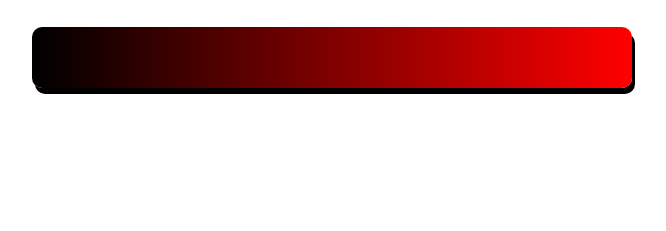
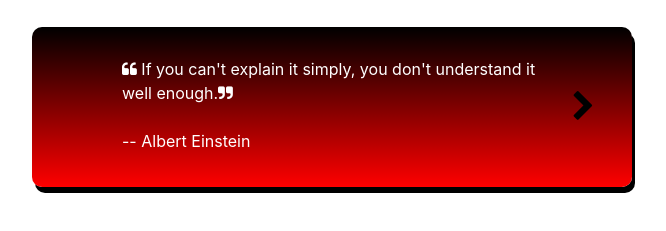
Before and after one commit to RandellDawson/quote-machine, a plain HTML site: page index.html in a window 1280 px wide. Shown: the part 151-382 px from the top of the page, without its empty margins (308-974 px from the left). Drawn offline with nearby package versions, Linux system fonts and the light colour scheme; no server answers.

Commit message:
fix: removed exta button reference

```diff
--- a/css/style.css
+++ b/css/style.css
@@ -9,8 +9,8 @@
   box-shadow: 3px 6px #000000;
   border-radius: 10px;
   padding: 30px;
-/*   background-color: red; */
-  background: linear-gradient(90deg, #000000,red);
+  background-color: red;
+  background: linear-gradient(#000000,red);
 
 
   color: white;
--- a/index.html
+++ b/index.html
@@ -1,40 +1,32 @@
 <!DOCTYPE html>
-<html lang="en" >
+<html lang="en">
 
 <head>
   <meta charset="UTF-8">
-  <title>Previous Quote Feature</title>
-
+  <title>Random Quote Machine</title>
 
   <link rel='stylesheet' href='https://cdnjs.cloudflare.com/ajax/libs/twitter-bootstrap/4.0.0-beta.2/css/bootstrap.css'>
   <link rel='stylesheet' href='https://cdnjs.cloudflare.com/ajax/libs/font-awesome/4.7.0/css/font-awesome.min.css'>
-
   <link rel="stylesheet" href="css/style.css">
-
-
 </head>
 
 <body>
-
   <div class="container">
     <h1 class="text-center">Random Quote Machine</h1>
     <div class="row">
-    <div class="col-1"><i class="fa fa-chevron-left fa-lg previous"></i></div>
+      <div class="col-1">
+        <i class="fa fa-chevron-left fa-lg previous"></i>
+      </div>
       <div class="col text-center">
         <div class="quote text-left"></div>
       </div>
-    <div class="col-1 text-center"><i class="fa fa-chevron-right fa-lg next"></i></div>
+      <div class="col-1 text-center">
+        <i class="fa fa-chevron-right fa-lg next"></i>
+      </div>
     </div>
   </div>
   <script src='https://cdnjs.cloudflare.com/ajax/libs/jquery/3.2.1/jquery.min.js'></script>
-
-
-
-    <script  src="js/index.js"></script>
-
-
-
-
+  <script src="js/index.js"></script>
 </body>
 
 </html>
--- a/js/index.js
+++ b/js/index.js
@@ -1,21 +1,29 @@
-$(document).ready(function() {
-  function getQuote() {
+$(document).ready(function () {
+  function getQuote(quoteData) {
+    if (quoteData) {
+      var { quote, author } = quoteData;
+      render(quote, author);
+    } else {
       $.ajax({
         url: "https://quotesondesign.com/wp-json/wp/v2/posts?orderby=rand&filter",
         type: "GET",
         dataType: "json",
-      success: function(data) {
+        success: function (data) {
           var { content: { rendered: quote }, title: { rendered: author } } = data[0];
           quote = quote.replace(/<\/*p>/gi, '');
+          render(quote, author)
+        },
+        cache: false
+      });
+    }
+  }
+
+  function render(quote, author) {
     quoteHistory.push({ quote, author });
     currQuoteIndex = quoteHistory.length - 1;
     displayQuote(quote, author);
-        // $newBtn.show();
     $nextBtn.show();
     showButtons();
-      },
-      cache: false
-    });
   }
 
   function displayQuote(quote, author) {
@@ -24,8 +32,8 @@ $(document).ready(function() {
     <br><br>-- ${author}
     `;
     $(".quote").html(html);
-    // $("#anchorDiv").attr("href", "https://twitter.com/intent/tweet?text=" + quote);
-    // $("#anchorDiv").html("Tweet");
+    $("#anchorDiv").attr("href", "https://twitter.com/intent/tweet?text=" + quote);
+    $("#anchorDiv").html("Tweet");
   }
 
   function showButtons() {
@@ -45,13 +53,14 @@ $(document).ready(function() {
     showButtons();
   }
 
-  $newBtn = $(".new");
   $prevBtn = $(".previous");
   $nextBtn = $(".next");
   var quoteHistory = [];
   var currQuoteIndex;
-  getQuote();
+  getQuote({
+    quote: `If you can't explain it simply, you don't understand it well enough.`,
+    author: 'Albert Einstein'
+  });
 
-  $(".new").on("click", getQuote);
   $(".previous, .next").on("click", prevNext);
 });
```
Lines whose indentation alone changed are shown as unchanged.
